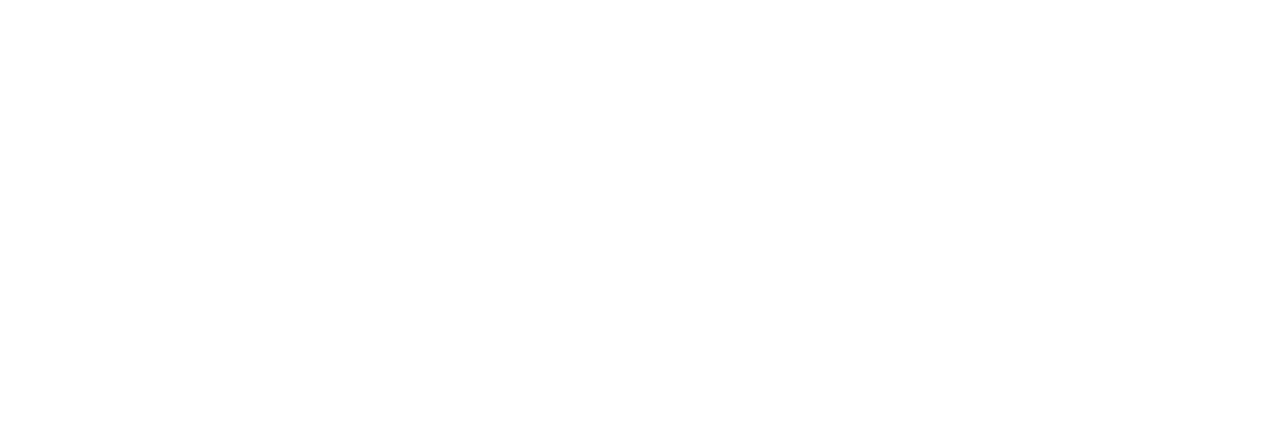
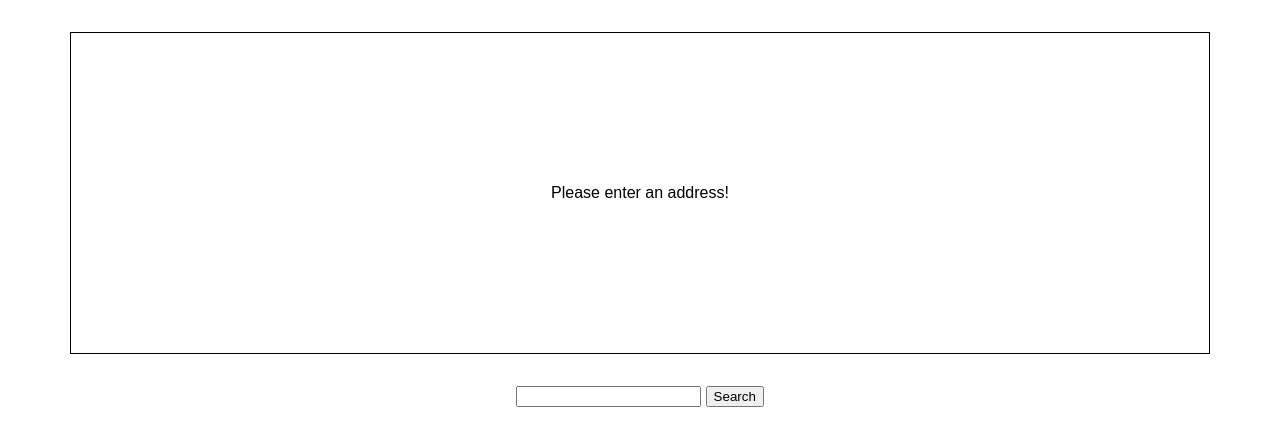
Before and after one commit to moviefan322/map-app, a website built with webpack: page index.html in a window 1280 px wide. Built offline with nearby package versions, Linux system fonts and the light colour scheme.

Commit message:
sets up basic index.html and app.css

```diff
--- /dev/null
+++ b/app.css
@@ -0,0 +1,19 @@
+html {
+  font-family: sans-serif;
+}
+
+#map {
+  width: 90%;
+  height: 20rem;
+  border: 1px solid #000;
+  margin: 2rem auto;
+  display: flex;
+  justify-content: center;
+  align-items: center;
+  text-align: center;
+}
+
+form {
+  text-align: center;
+  margin: 2rem auto;
+}
--- a/index.html
+++ b/index.html
@@ -6,7 +6,14 @@
   <meta http-equiv="X-UA-Compatible" content="ie=edge">
   <title>Understanding TypeScript</title>
   <script src="dist/bundle.js" defer></script>
+  <link rel="stylesheet" href="app.css">
 </head>
 <body>
+  <div id="map">
+    <p>Please enter an address!</p>
+  </div>
+  <form id="addressForm">
+    <input type="text" id="address">
+    <button type="submit">Search</button>
 </body>
 </html>
```
Also changed, not shown: 1 other file.
